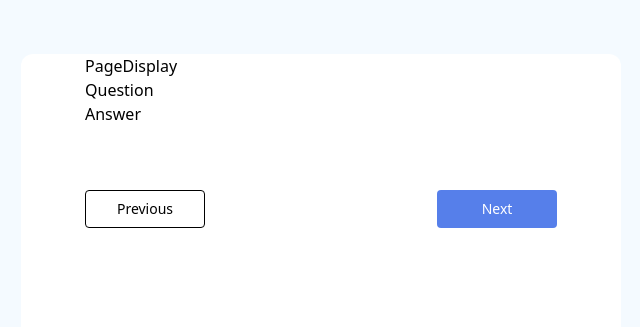
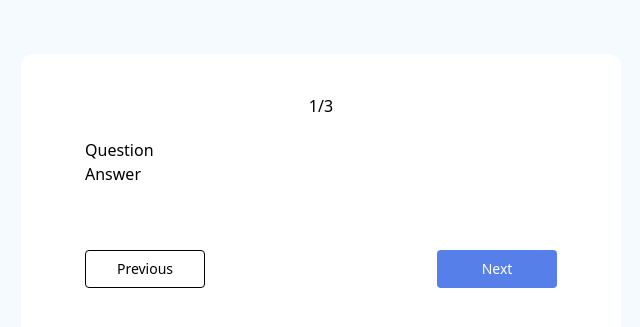
Before and after one commit to eobcre/feedback-survey, a React (Vite) app: page / in a window 1280 px wide. Shown: the part 181-508 px from the top of the page, without its empty margins (319-959 px from the left). Built offline with nearby package versions, Linux system fonts and the light colour scheme.

Commit message:
page styled

```diff
--- a/src/components/PageDisplay.tsx
+++ b/src/components/PageDisplay.tsx
@@ -1,5 +1,9 @@
 const PageDisplay: React.FC = () => {
-  return <div>PageDisplay</div>;
+  return (
+    <div className='flex justify-center items-center mt-10 mb-5'>
+      <p>1/3</p>
+    </div>
+  );
 };
 
 export default PageDisplay;
```
